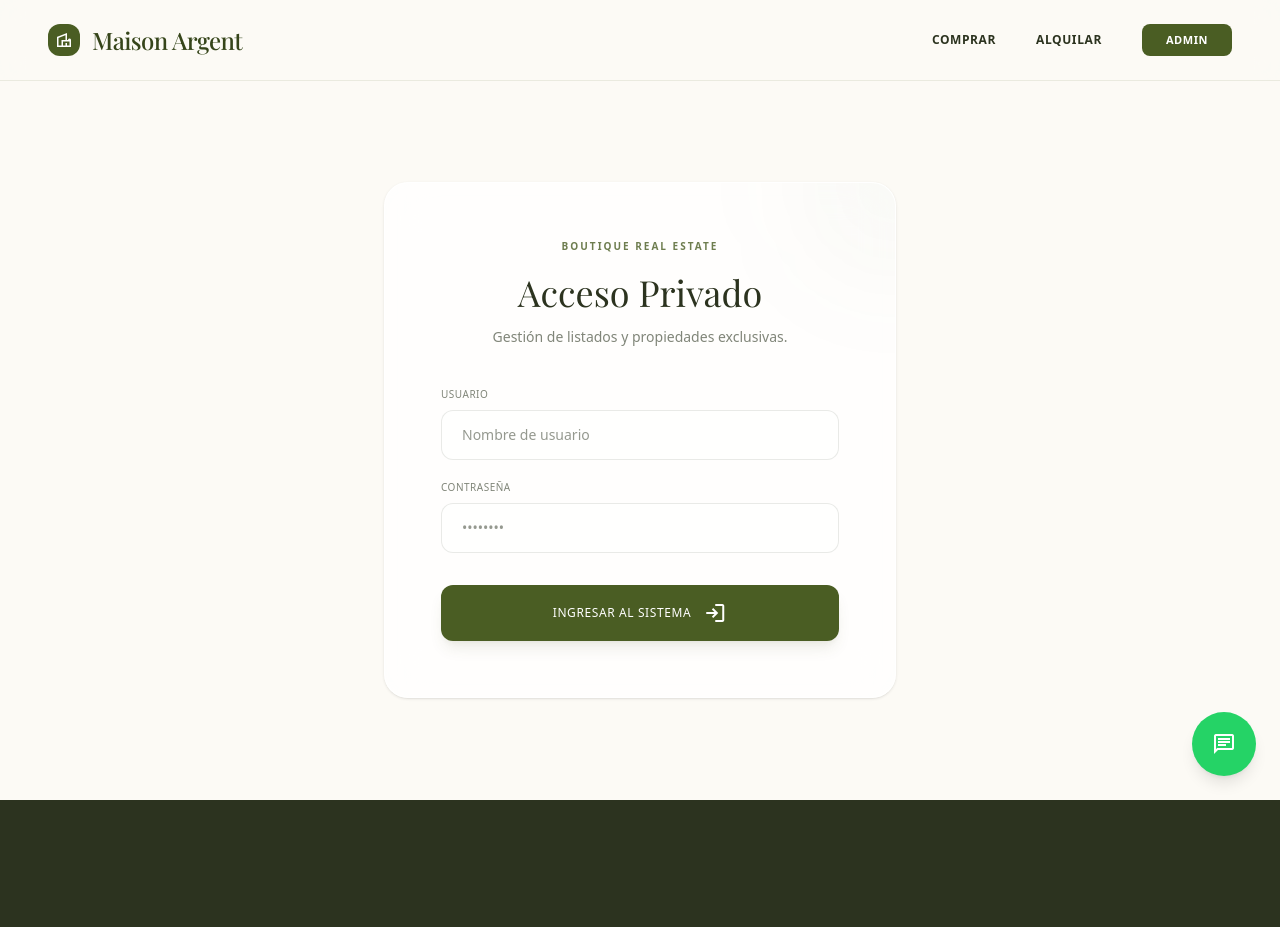
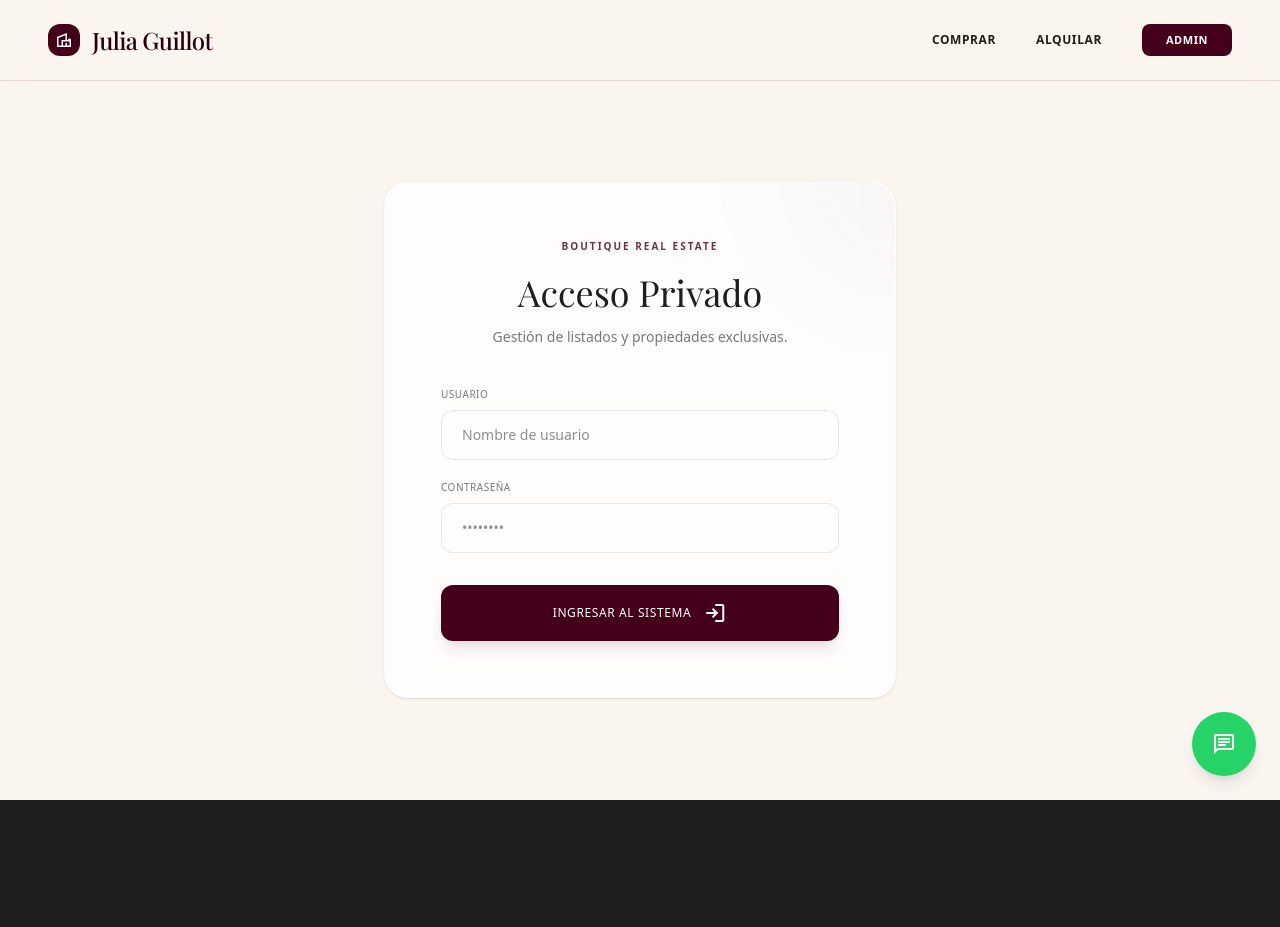
Before and after one commit to cosmear/inm, a Next.js app: page /admin/login in a window 1280 px wide. Shown: the top 927 px of the page. Built offline with nearby package versions, Linux system fonts and the light colour scheme; a web font is replaced by a local one.

Commit message:
Modificación con los colores de la marca, detalle de UI y modificación de Nombre

```diff
--- a/src/app/globals.css
+++ b/src/app/globals.css
@@ -1,17 +1,17 @@
 @import "tailwindcss";
 
 @theme {
-  --color-primary: #4A5D23; /* Slightly deeper, more elegant olive */
-  --color-primary-dark: #36451A;
-  --color-cream: #FCFAF5; /* Lighter cream, less yellow/heavy */
-  --color-stone-dark: #2C331F;
-  --color-stone-light: #8C9283;
-  --color-taupe: #8B8680;
+  --color-primary: #44001b; /* Rosa oscuro */
+  --color-primary-dark: #2a0011; /* Darker rosa oscuro */
+  --color-cream: #faf5ee; /* Naranja claro */
+  --color-stone-dark: #1e1e1e; /* Gris oscuro */
+  --color-stone-light: #b3b5b3; /* Gris claro */
+  --color-taupe: #5e5f60; /* Gris */
 
   --font-display: "Manrope", ui-sans-serif, system-ui;
   --font-serif: "Playfair Display", ui-serif, Georgia;
 
-  --shadow-glass: 0 4px 40px -2px rgba(44, 51, 31, 0.06);
+  --shadow-glass: 0 4px 40px -2px rgba(30, 30, 30, 0.06);
 }
 
 @layer base {
--- a/src/app/layout.js
+++ b/src/app/layout.js
@@ -8,7 +8,7 @@ import FloatingWhatsApp from "@/components/FloatingWhatsApp";
 const inter = Inter({ subsets: ["latin"], variable: "--font-inter" });
 
 export const metadata = {
-    title: "Maison Argent | Luxury Real Estate",
+    title: "Julia Guillot | Luxury Real Estate",
     description: "Redefiniendo el Lujo Argentino",
 };
 
--- a/src/app/propiedad/[id]/page.js
+++ b/src/app/propiedad/[id]/page.js
@@ -20,7 +20,7 @@ export async function generateMetadata({ params }) {
     const prop = await getProperty(id);
 
     if (!prop) {
-        return { title: 'Propiedad no encontrada | Maison Argent' };
+        return { title: 'Propiedad no encontrada | Julia Guillot' };
     }
 
     let imageUrl = prop.image_url;
@@ -44,11 +44,11 @@ export async function generateMetadata({ params }) {
     const ogImage = imageUrl?.startsWith('/uploads/') ? `${baseUrl}/api${imageUrl}` : imageUrl;
 
     return {
-        title: `${prop.title} | Maison Argent`,
-        description: prop.description?.substring(0, 160) || 'Propiedad exclusiva en Maison Argent',
+        title: `${prop.title} | Julia Guillot`,
+        description: prop.description?.substring(0, 160) || 'Propiedad exclusiva en Julia Guillot',
         openGraph: {
             title: prop.title,
-            description: prop.description?.substring(0, 160) || 'Propiedad exclusiva en Maison Argent',
+            description: prop.description?.substring(0, 160) || 'Propiedad exclusiva en Julia Guillot',
             images: [ogImage],
         },
     };
--- a/src/components/AdminPropertyMap.jsx
+++ b/src/components/AdminPropertyMap.jsx
@@ -148,7 +148,7 @@ export default function AdminPropertyMap({ location, ciudad, provincia, initialL
         <div className="flex flex-col gap-2 relative">
             <div className="flex items-center justify-between mb-1">
                  <span className="text-xs font-medium text-stone-dark/60">
-                    Ajuste fino de ubicación: Arrastrá el pin rojo para marcar la posición exacta
+                    Ajuste fino de ubicación: Arrastrá el pin azul para marcar la posición exacta
                  </span>
                  {isGeocoding && (
                      <span className="text-xs font-medium text-primary flex items-center gap-1">
--- a/src/components/Footer.jsx
+++ b/src/components/Footer.jsx
@@ -9,7 +9,7 @@ const Footer = () => {
                     <div className="md:col-span-1">
                         <div className="flex items-center gap-3 mb-8 text-cream">
                             <span className="material-symbols-outlined !text-[28px]">villa</span>
-                            <h2 className="font-serif text-2xl font-medium">Maison Argent</h2>
+                            <h2 className="font-serif text-2xl font-medium">Julia Guillot</h2>
                         </div>
                         <p className="text-stone-light text-sm leading-relaxed max-w-xs">
                             Conectando personas extraordinarias con propiedades excepcionales a lo largo de toda Argentina.
@@ -49,7 +49,7 @@ const Footer = () => {
                 </div>
 
                 <div className="flex flex-col md:flex-row items-center justify-between text-[10px] uppercase tracking-widest text-stone-light/50 gap-4">
-                    <p>© 2024 Maison Argent. Todos los derechos reservados.</p>
+                    <p>© 2026 Julia Guillot. Todos los derechos reservados.</p>
                     <div className="flex gap-8">
                         <a href="#" className="hover:text-white transition-colors">Privacidad</a>
                         <a href="#" className="hover:text-white transition-colors">Términos</a>
--- a/src/components/Navbar.jsx
+++ b/src/components/Navbar.jsx
@@ -21,7 +21,7 @@ const Navbar = () => {
                     <div className="size-8 bg-primary rounded-xl flex items-center justify-center text-white transition-transform group-hover:rotate-12">
                         <span className="material-symbols-outlined !text-[20px]">villa</span>
                     </div>
-                    <h1 className="font-serif text-2xl font-medium tracking-tight">Maison Argent</h1>
+                    <h1 className="font-serif text-2xl font-medium tracking-tight">Julia Guillot</h1>
                 </Link>
 
                 <nav className="flex items-center gap-6 md:gap-10">
```
